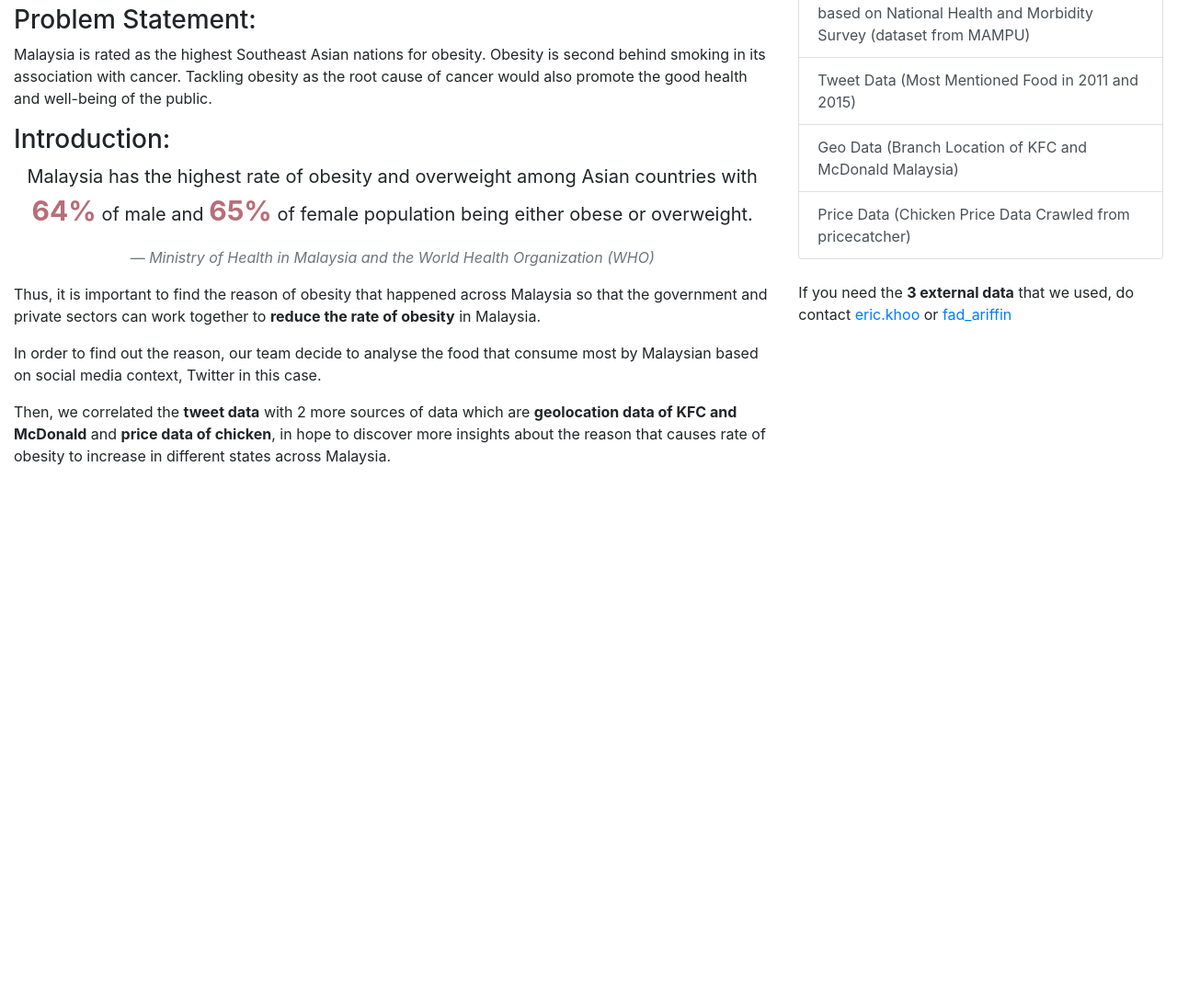
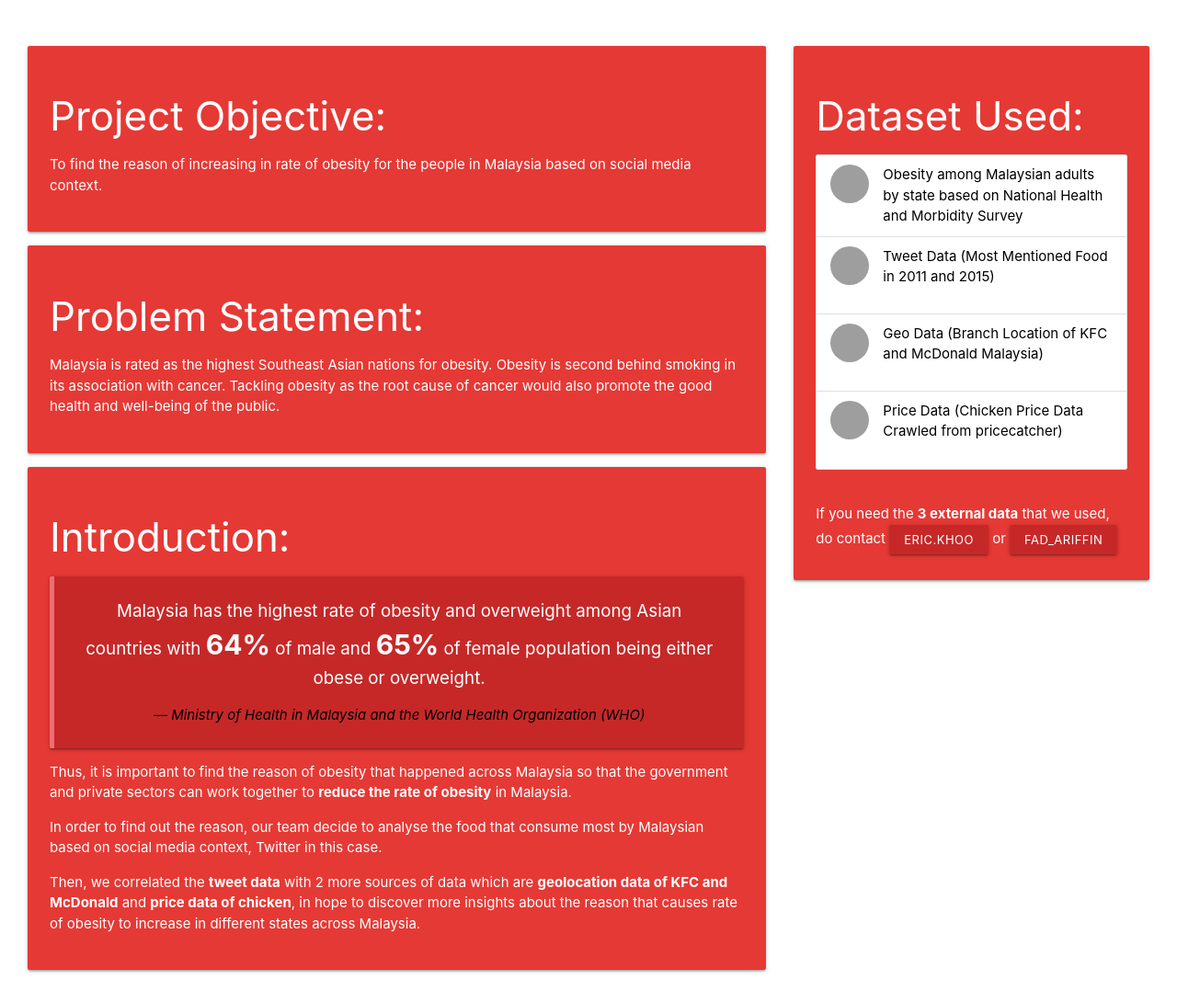
Before and after one commit to erichooi/dashboard_mampu_hackathon, a Flask app: page / in a window 1280 px wide. Shown: the part 885-1975 px from the top of the page at 92% size. Before the commit the page ends 1391 px from the top, so only its background shows below. Run offline with Flask 2, Linux system fonts and the light colour scheme; some libraries are stand-ins or nearby versions; grey boxes are pictures that could not be loaded.

Commit message:
third commit

```diff
--- a/app.py
+++ b/app.py
@@ -7,5 +7,5 @@ def main():
 	return render_template("index.html")
 
 if __name__ == "__main__":
-	# app.run(debug=True, port=8000)
-	app.run(host="0.0.0.0", port=8000)
+	app.run(port=8000)
+	# app.run(debug=True, host="0.0.0.0", port=8000)
--- a/templates/index.html
+++ b/templates/index.html
@@ -12,44 +12,101 @@
 	<script src="https://stackpath.bootstrapcdn.com/bootstrap/4.3.1/js/bootstrap.min.js"
 		integrity="sha384-JjSmVgyd0p3pXB1rRibZUAYoIIy6OrQ6VrjIEaFf/nJGzIxFDsf4x0xIM+B07jRM"
 		crossorigin="anonymous"></script>
+	<link rel="stylesheet" href="https://cdnjs.cloudflare.com/ajax/libs/materialize/1.0.0/css/materialize.min.css">
+	<script src="https://cdnjs.cloudflare.com/ajax/libs/materialize/1.0.0/js/materialize.min.js"></script>
+
 </head>
 
 <body>
 	<div class="container-fluid">
 		<br>
 		<div class="row justify-content-md-center">
-			<!-- <div class="col-sm-1"></div> -->
-			<div class="col-sm-11">
-				<h2 class="text-center" style="color: #B76E79">Dashboard for Analysis of Obesity based on Social Media Context</h2>
-				<div class="embed-responsive embed-responsive-16by9 border rounded-lg">
-					<iframe src="https://public.tableau.com/shared/266DCHGXG?:display_count=yes&:origin=viz_share_link" frameborder="0" allowfullscreen></iframe>
+			<div class="col-sm-12">
+				<div class="card-panel red">
+					<h3 class="text-center" style="color: white">Dashboard for Analysis of Obesity based on
+						<br>Social Media Context</h3>
 				</div>
 			</div>
-			<!-- <div class="col-sm-1"></div> -->
 		</div>
+		<div class="row justify-content-md-center">
+			<div class="col-sm-11">
+				<div class="embed-responsive embed-responsive-16by9 border rounded-lg">
+					<iframe src="https://public.tableau.com/shared/266DCHGXG?:display_count=yes&:origin=viz_share_link"
+						frameborder="0" allowfullscreen></iframe>
+				</div>
+			</div>
+		</div>
+		<!-- <br>
+		<div class="card-panel red darken-1 text-white">
+			<h3>Category: Good Health and Well-Being (Data Visualization Project)</h3>
+		</div> -->
 		<br>
-		<h2>Category: Good Health and Well-Being (Data Visualization Project)</h2>
-		<br>
-		<div class="row">
+		<div class="row white-text">
 			<div class="col-sm-8">
+				<div class="card-panel red darken-1">
 					<h3>Project Objective:</h3>
-				<p>To find the reason of increasing in rate of obesity for the people in Malaysia based on social media context.</p>
+					<p>To find the reason of increasing in rate of obesity for the people in Malaysia based on social
+						media
+						context.</p>
+				</div>
+				<div class="card-panel red darken-1">
 					<h3>Problem Statement:</h3>
-				<p>Malaysia is rated as the highest Southeast Asian nations for obesity. Obesity is second behind smoking in its association with cancer. Tackling obesity as the root cause of cancer would also promote the good health and well-being of the public.</p>
+					<p>Malaysia is rated as the highest Southeast Asian nations for obesity. Obesity is second behind
+						smoking in its association with cancer. Tackling obesity as the root cause of cancer would also
+						promote the good health and well-being of the public.</p>
+				</div>
+				<div class="card-panel red darken-1">
 					<h3>Introduction: </h3>
-				<blockquote class="blockquote text-center">
-					<p>Malaysia has the highest rate of obesity and overweight among Asian countries with <b style="color: #B76E79; font-size: 30px">64%</b> of male and <b style="color: #B76E79; font-size: 30px">65%</b> of female population being either obese or overweight.</p>
-					<footer class="blockquote-footer"><cite title="Source Title">Ministry of Health in Malaysia and the
+					<blockquote class="card-panel red darken-3 blockquote text-center">
+						<p>Malaysia has the highest rate of obesity and overweight among Asian countries with <b
+								style="color: white; font-size: 30px">64%</b> of male and <b
+								style="color: white; font-size: 30px">65%</b> of female population being either obese or
+							overweight.</p>
+						<footer class="blockquote-footer" style="color: black"><cite title="Source Title">Ministry of
+								Health in Malaysia and
+								the
 								World Health Organization (WHO)</cite></footer>
 					</blockquote>
-				<p>Thus, it is important to find the reason of obesity that happened across Malaysia so that the government and private sectors can work together to <b>reduce the rate of obesity</b> in Malaysia.</p>
-				<p>In order to find out the reason, our team decide to analyse the food that consume most by Malaysian based on social media context, Twitter in this case.</p>
-				<p>Then, we correlated the <b>tweet data</b> with 2 more sources of data which are <b>geolocation data of KFC and McDonald</b> and <b>price data of chicken</b>, in hope to discover more insights about the reason that causes rate of obesity to increase in different states across Malaysia.</p>
+					<p>Thus, it is important to find the reason of obesity that happened across Malaysia so that the
+						government and private sectors can work together to <b>reduce the rate of obesity</b> in
+						Malaysia.
+					</p>
+					<p>In order to find out the reason, our team decide to analyse the food that consume most by
+						Malaysian
+						based on social media context, Twitter in this case.</p>
+					<p>Then, we correlated the <b>tweet data</b> with 2 more sources of data which are <b>geolocation
+							data
+							of KFC and McDonald</b> and <b>price data of chicken</b>, in hope to discover more insights
+						about the reason that causes rate of obesity to increase in different states across Malaysia.
+					</p>
+				</div>
 			</div>
 			<div class="col-sm-4">
+				<div class="card-panel red darken-1">
 					<h3>Dataset Used:</h3>
-				<div class="list-group">
+					<ul class="collection">
+						<li class="collection-item avatar">
+							<img src="{{ url_for('static', filename='mampu.png') }}" alt="" class="circle">
 							<a href="http://www.data.gov.my/data/ms_MY/dataset/obesity-among-malaysian-adults-by-state-based-on-national-health-and-morbidity-survey"
+								style="color:black" target="_blank">Obesity among Malaysian adults by state based on
+								National Health and Morbidity Survey</a>
+						</li>
+						<li class="collection-item avatar">
+							<img src="{{ url_for('static', filename='twitter.png') }}" alt="" class="circle">
+							<a href="https://developer.twitter.com/en.html" style="color: black" target="_blank">Tweet
+								Data (Most Mentioned Food in 2011 and 2015)</a>
+						</li>
+						<li class="collection-item avatar">
+							<img src="{{ url_for('static', filename='openstreetmap.jpeg') }}" alt="" class="circle">
+							<a href="https://www.openstreetmap.org/" style="color: black" target="_blank">Geo Data (Branch Location of KFC and McDonald Malaysia)</a>
+						</li>
+						<li class="collection-item avatar">
+							<img src="{{ url_for('static', filename='pricecatcher.png') }}" alt="" class="circle">
+							<a href="http://pricecatcher.infopengguna.com" style="color: black" target="_blank">Price Data (Chicken Price Data Crawled from pricecatcher)</a>
+						</li>
+					</ul>
+					<!-- <div class="list-group">
+						<a style="color:red" href="http://www.data.gov.my/data/ms_MY/dataset/obesity-among-malaysian-adults-by-state-based-on-national-health-and-morbidity-survey"
 							class="list-group-item list-group-item-action" target="_blank">Obesity
 							among Malaysian adults by state based on National Health and Morbidity Survey (dataset from
 							MAMPU)</a>
@@ -59,11 +116,16 @@
 							target="_blank">Geo Data (Branch Location of KFC and McDonald Malaysia)</a>
 						<a href="http://pricecatcher.infopengguna.com" class="list-group-item list-group-item-action"
 							target="_blank">Price Data (Chicken Price Data Crawled from pricecatcher)</a>
+					</div> -->
+					<br>
+					<p class="mb-1">If you need the <b>3 external data</b> that we used, do contact
+						<a class="waves-effect btn-small red darken-3 text-white"
+							href="mailto:erichooi1995@gmail.com">eric.khoo</a> or
+						<a class="waves-effect btn-small red darken-3 text-white"
+							href="mailto:fadilaharrifin@gmail.com">fad_ariffin</a>
+					</p>
+					</h5>
 				</div>
-				<br>
-				<p class="mb-1">If you need the <b>3 external data</b> that we used, do contact <a
-						href="mailto:erichooi1995@gmail.com">eric.khoo</a> or <a href="mailto:fadilaharrifin@gmail.com">fad_ariffin</a></p>
-				</h5>
 			</div>
 		</div>
 	</div>
```
Lines whose indentation alone changed are shown as unchanged.
